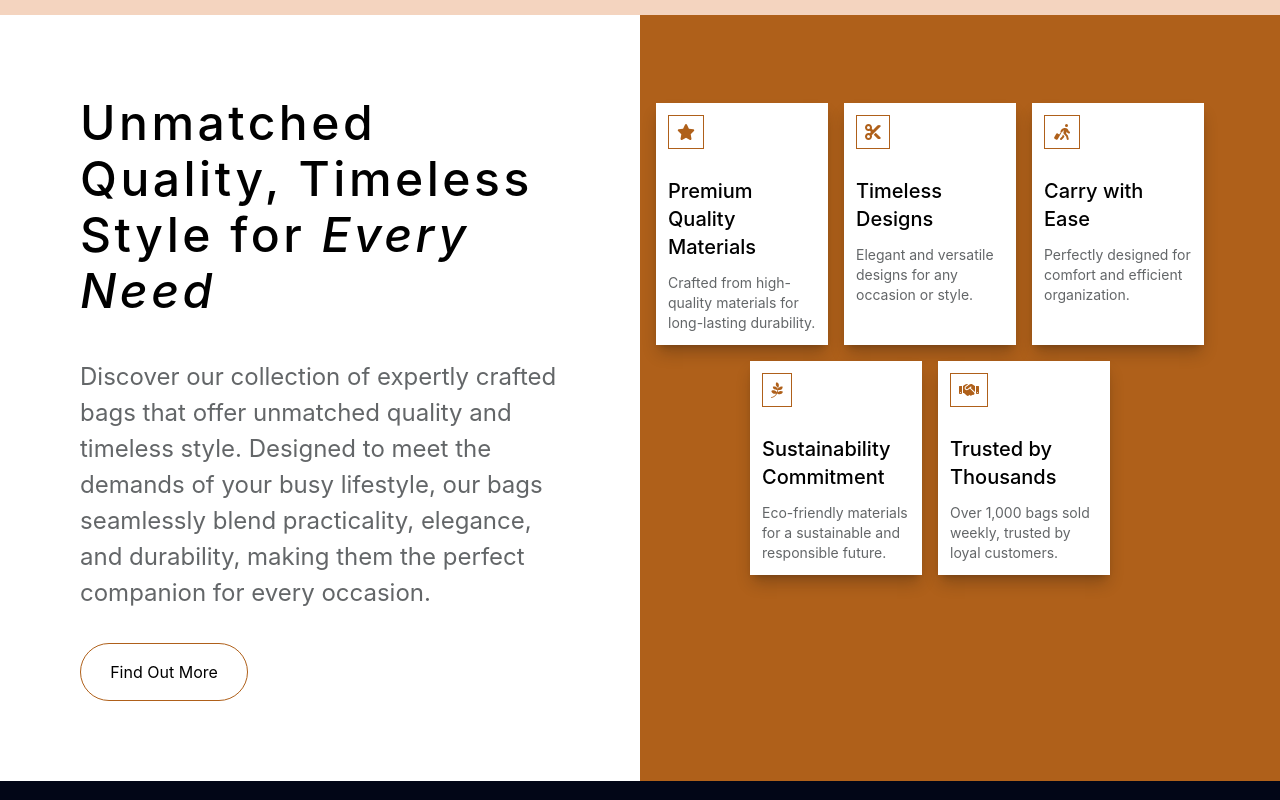
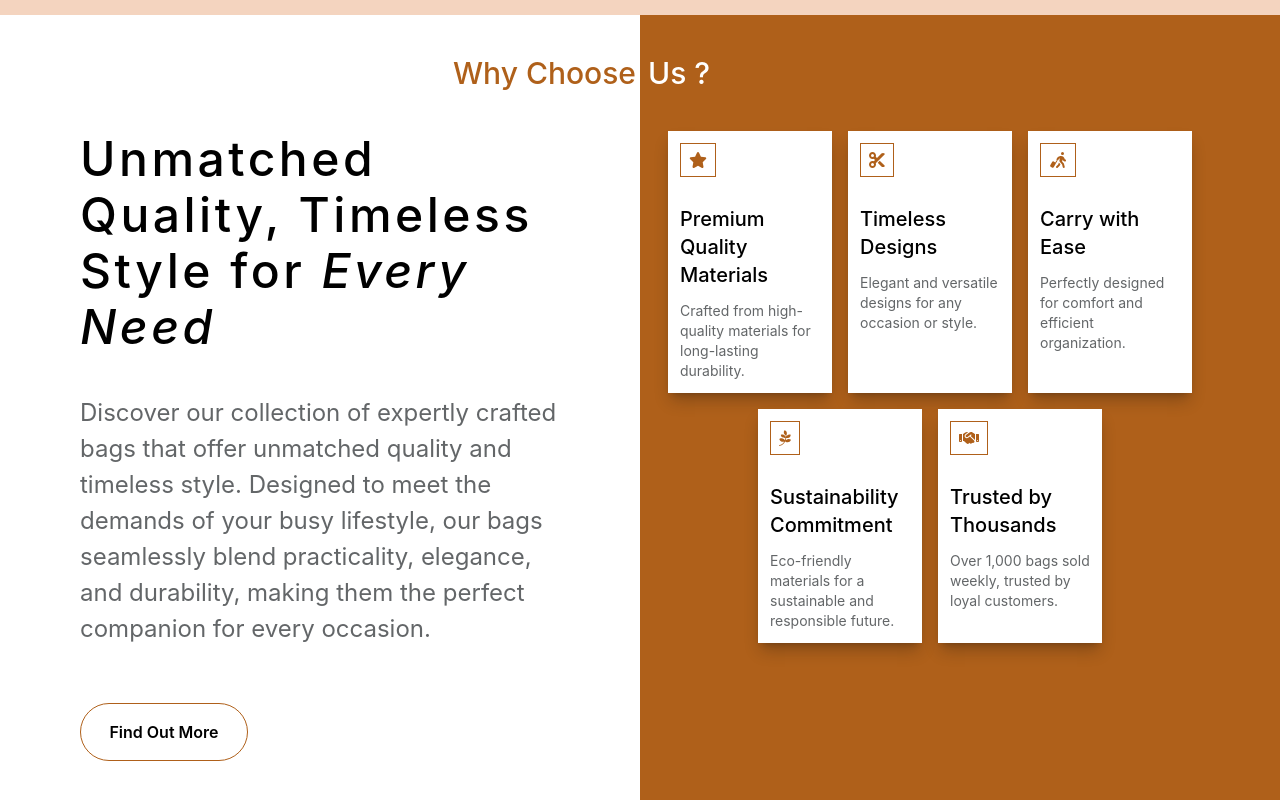
Before and after one commit to mdsohel-17/new-project, a React (Create React App) app: page / in a window 1280 px wide. Shown: the part 1940-2740 px from the top of the page. Built offline with nearby package versions, Linux system fonts and the light colour scheme.

Commit message:
new changes

```diff
--- a/package.json
+++ b/package.json
@@ -9,6 +9,7 @@
     "@testing-library/jest-dom": "^5.17.0",
     "@testing-library/react": "^13.4.0",
     "@testing-library/user-event": "^13.5.0",
+    "framer-motion": "^11.13.1",
     "react": "^18.3.1",
     "react-dom": "^18.3.1",
     "react-router-dom": "^7.0.1",
--- a/src/components/Promotion.jsx
+++ b/src/components/Promotion.jsx
@@ -7,7 +7,10 @@ const Promotion = () => {
   return (
     <div className="bg-white">
       <div className="flex flex-wrap  ">
-        <div className="lg:w-6/12 py-20 ">
+        <div className="lg:w-6/12 pb-20">
+          <h1 className="font-medium text-3xl text-primarycolor text-end pe-1 py-10">
+            Why Choose
+          </h1>
           <div className=" ps-20 pe-14">
             <h1
               className="text-5xl  leading-[56px] font-medium h-full tracking-[3.5px]"
@@ -22,16 +25,17 @@ const Promotion = () => {
               elegance, and durability, making them the perfect companion for
               every occasion.
             </p>
-            <div className="relative group overflow-hidden rounded-full border p-4 cursor-pointer text-center border-primarycolor w-2/6 mt-8">
-              <p className="text-black group-hover:text-textColor z-10 relative ">
+            <div className="relative group overflow-hidden rounded-full border p-4 cursor-pointer text-center border-primarycolor w-2/6 mt-14">
+              <p className="text-black group-hover:text-textColor z-10 relative font-semibold ">
                 Find Out More
               </p>
               <div className="absolute w-full h-full bg-primarycolor inset-0 rounded-full translate-x-[-105%] group-hover:translate-x-0  transition-transform duration-[.4s] ease-in-out"></div>
             </div>
           </div>
         </div>
-        <div className="lg:w-6/12 bg-primarycolor pe-20 ps-5 ">
-          <div className="flex flex-wrap justify-center px-0 pt-20 pb-20 lg:pb-0 -mx-3">
+        <div className="lg:w-6/12 bg-primarycolor pb-20">
+          <h1 className="font-medium text-3xl text-white ps-2 py-10">Us ?</h1>
+          <div className="flex flex-wrap justify-center lg:pb-0 pe-20 ps-5 -my-2">
             {CHOOSE_US.map((val) => (
               <div className="w-12/12 sm:w-6/12 md:w-4/12 px-2 py-2 hover:scale-110 transition-all duration-[.6s] ease-linear">
                 <div className="bg-white w-full shadow-lg h-full shadow-[#1c150f4a] p-3">
--- a/src/components/Slider.jsx
+++ b/src/components/Slider.jsx
@@ -8,7 +8,7 @@ const Slider = () => {
   return (
     <>
       <div className="bg-white lg:h-screen -mt-20 px-20">
-        <div className="flex flex-wrap h-full -mx-3">
+        <div className="flex flex-wrap -mx-3">
           <div className="w-full px-2 mb-10">
             <div className=" text-center pt-10">
               <h1 className=" text-lg sm:text-xl md:text-2xl lg:text-4xl xl:text-5xl mt-20 font-medium md:px-24 lg:px-36 xl:leading-[65px] lg:leading-[45px]">
```
Also changed, not shown: 1 other file (tests, documents, lock files or other folders).
